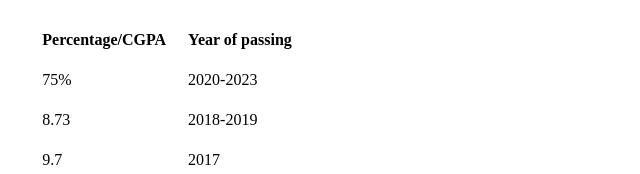
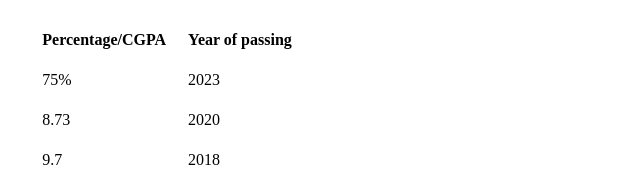
Before and after one commit to AnilKumar291/My-data, a plain HTML site: page index.html in a window 1280 px wide. Shown: the part 778-952 px from the top of the page, 471-1111 px from the left. Drawn offline with Linux system fonts and the light colour scheme.

Commit message:
Update index.html

```diff
--- a/index.html
+++ b/index.html
@@ -58,15 +58,15 @@
                     </tr>
                     <tr>
                         <td>75%</td>
-                        <td>2020-2023</td>
+                        <td>2023</td>
                     </tr>
                     <tr>
                         <td>8.73</td>
-                        <td>2018-2019</td>
+                        <td>2020</td>
                     </tr>
                     <tr>
                         <td>9.7</td>
-                        <td>2017</td>
+                        <td>2018</td>
                     </tr>
                 </table></td>
             </tr>
```
